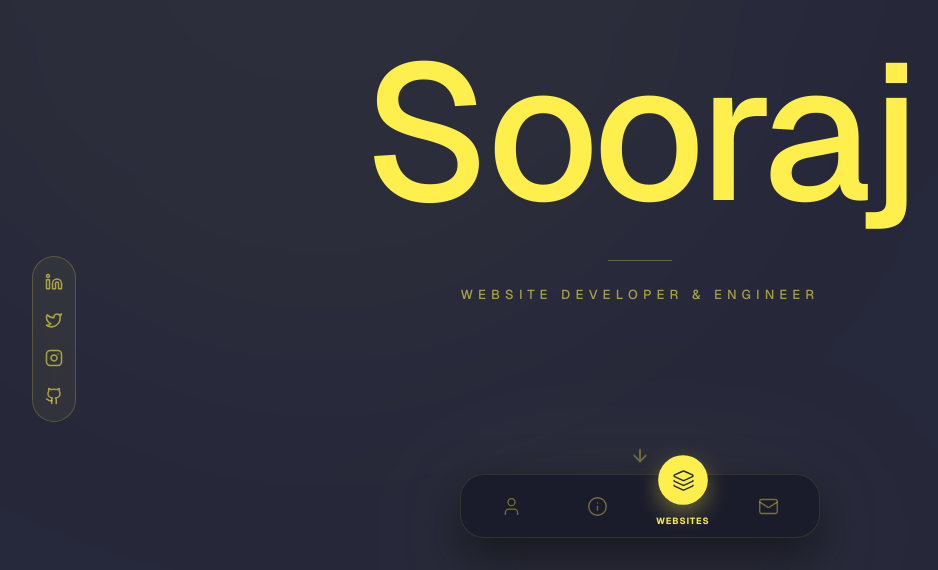
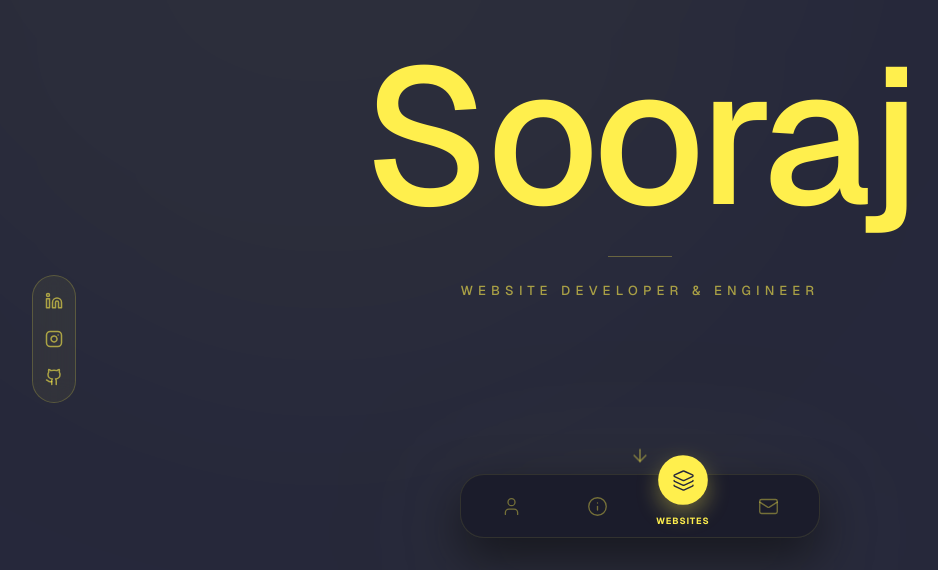
Before and after one commit to soorajjr1951-dev/portfolio, a Next.js app: page / in a window 1280 px wide. Shown: the part 230-800 px from the top of the page, without its empty margins (0-938 px from the left). Built offline with nearby package versions, Linux system fonts and the light colour scheme.

Commit message:
Initial commit

```diff
--- a/src/app/projects/[id]/page.js
+++ b/src/app/projects/[id]/page.js
@@ -1,15 +1,18 @@
-"use client";
-
-import { useParams } from "next/navigation";
 import { PROJECTS } from "@/data/projects";
 import ProjectDetail from "@/components/ProjectDetail";
 
-export default function ProjectPage() {
+export function generateStaticParams() {
+  return PROJECTS.map((project) => ({
+    id: project.id,
+  }));
+}
 
-  const params = useParams();
+export default async function ProjectPage({ params }) {
+
+  const { id } = await params;
 
   const project = PROJECTS.find(
-    (p) => p.id === params.id
+    (p) => p.id === id
   );
 
   if (!project) {
--- a/src/components/Hero.js
+++ b/src/components/Hero.js
@@ -1,10 +1,9 @@
 "use client";
 
-import React from "react";
-import { motion } from "framer-motion";
+import React, { useEffect } from "react";
+import { motion, useAnimation } from "framer-motion";
 import {
   Linkedin,
-  Twitter,
   Instagram,
   ArrowDown,
   Cpu,
@@ -18,6 +17,17 @@ import {
 } from "lucide-react";
 
 export default function Hero() {
+
+  const controls = useAnimation();
+
+  useEffect(() => {
+    const timer = setTimeout(() => {
+      controls.start("visible");
+    }, 2800);
+
+    return () => clearTimeout(timer);
+  }, [controls]);
+
   const techStack = [
     { name: "React", icon: Atom },
     { name: "Next.js", icon: Layers },
@@ -29,8 +39,54 @@ export default function Hero() {
     { name: "Github", icon: Github },
   ];
 
+  const container = {
+    hidden: { opacity: 0 },
+    visible: {
+      opacity: 1,
+      transition: {
+        staggerChildren: 0.25,
+      },
+    },
+  };
+
+  const item = {
+    hidden: { opacity: 0, y: 60 },
+    visible: {
+      opacity: 1,
+      y: 0,
+      transition: {
+        duration: 1,
+        ease: [0.16, 1, 0.3, 1],
+      },
+    },
+  };
+
+  const techContainer = {
+    hidden: {},
+    visible: {
+      transition: {
+        staggerChildren: 0.08,
+        delayChildren: 0.8,
+      },
+    },
+  };
+
+  const techItem = {
+    hidden: { opacity: 0, y: 40 },
+    visible: {
+      opacity: 1,
+      y: 0,
+      transition: { duration: 0.6 },
+    },
+  };
+
   return (
-    <section className="relative min-h-screen flex flex-col px-6 md:px-12 pb-32 overflow-hidden bg-[#26283B]">
+    <motion.section
+      variants={container}
+      initial="hidden"
+      animate={controls}
+      className="relative min-h-screen flex flex-col px-6 md:px-12 pb-32 overflow-hidden bg-[#26283B]"
+    >
 
       {/* Animated Background */}
       <div className="absolute inset-0 overflow-hidden pointer-events-none">
@@ -47,62 +103,59 @@ export default function Hero() {
         />
       </div>
 
-      {/* Social Icons - Sticky Left */}
-      <div className="absolute left-4 md:left-8 top-0 bottom-0 flex items-center z-20">
+      {/* Social Icons */}
+      <motion.div
+        variants={item}
+        className="absolute left-4 md:left-8 top-0 bottom-0 flex items-center z-20"
+      >
         <div className="sticky top-1/2 -translate-y-1/2 flex flex-col gap-5 bg-[#ffef4d]/5 backdrop-blur-md border border-[#ffef4d]/20 rounded-full px-3 py-4 text-[#ffef4d]/60">
 
+          {/* LinkedIn */}
           <a
+            href="https://www.linkedin.com/in/YOUR-LINKEDIN"
+            target="_blank"
+            rel="noopener noreferrer"
             className="hover:text-[#ffef4d] hover:scale-110 transition-all"
-            href="#"
           >
             <Linkedin size={18} />
           </a>
 
+          {/* Instagram */}
           <a
+            href="https://www.instagram.com/YOUR-INSTAGRAM"
+            target="_blank"
+            rel="noopener noreferrer"
             className="hover:text-[#ffef4d] hover:scale-110 transition-all"
-            href="#"
-          >
-            <Twitter size={18} />
-          </a>
-
-          <a
-            className="hover:text-[#ffef4d] hover:scale-110 transition-all"
-            href="#"
           >
             <Instagram size={18} />
           </a>
 
+          {/* GitHub */}
           <a
+            href="https://github.com/YOUR-GITHUB"
+            target="_blank"
+            rel="noopener noreferrer"
             className="hover:text-[#ffef4d] hover:scale-110 transition-all"
-            href="#"
           >
             <Github size={18} />
           </a>
+
         </div>
-      </div>
+      </motion.div>
 
-      {/* Hero */}
+      {/* HERO */}
       <div className="min-h-screen flex flex-col items-center justify-center relative">
-        <motion.div
-          initial={{ opacity: 0 }}
-          animate={{ opacity: 1 }}
-          transition={{ duration: 1.5, delay: 0.5 }}
-          className="text-center space-y-8 max-w-4xl relative z-10"
-        >
+
         <motion.h1
-            initial={{ y: 40, opacity: 0 }}
-            animate={{ y: 0, opacity: 1 }}
-            transition={{ duration: 1.2, delay: 0.7 }}
+          variants={item}
           className="text-[20vw] sm:text-[15vw] md:text-[12rem] font-medium tracking-tight leading-none text-[#ffef4d]"
         >
           Sooraj
         </motion.h1>
 
         <motion.div
-            initial={{ y: 20, opacity: 0 }}
-            animate={{ y: 0, opacity: 1 }}
-            transition={{ duration: 1, delay: 0.9 }}
-            className="flex flex-col items-center gap-6"
+          variants={item}
+          className="flex flex-col items-center gap-6 mt-6"
         >
           <div className="w-16 h-px bg-[#ffef4d]/30" />
 
@@ -110,16 +163,23 @@ export default function Hero() {
             Website Developer & Engineer
           </p>
         </motion.div>
+
+        <motion.div
+          variants={item}
+          className="absolute bottom-25 left-1/2 -translate-x-1/2 animate-bounce text-[#ffef4d]/40"
+        >
+          <ArrowDown size={20} />
         </motion.div>
 
-        <div className="absolute bottom-25 left-1/2 -translate-x-1/2 animate-bounce opacity-40 text-[#ffef4d]">
-          <ArrowDown size={20} />
-        </div>
       </div>
 
-      {/* Tech Stack */}
+      {/* TECH STACK */}
       <div className="max-w-7xl mx-auto w-full pt-20">
-        <div className="border-t border-[#ffef4d]/20 pt-12 grid grid-cols-1 lg:grid-cols-12 gap-12">
+
+        <motion.div
+          variants={item}
+          className="border-t border-[#ffef4d]/20 pt-12 grid grid-cols-1 lg:grid-cols-12 gap-12"
+        >
 
           <div className="lg:col-span-4">
             <p className="text-[11px] uppercase tracking-[0.4em] text-[#ffef4d]/40 mb-4">
@@ -132,35 +192,17 @@ export default function Hero() {
           </div>
 
           <motion.div
+            variants={techContainer}
             className="lg:col-span-8 grid grid-cols-2 sm:grid-cols-3 md:grid-cols-4 lg:grid-cols-5 gap-6 sm:gap-8"
-            initial="hidden"
-            animate="visible"
-            variants={{
-              visible: {
-                transition: {
-                  staggerChildren: 0.1,
-                  repeat: Infinity,
-                  repeatDelay: 1,
-                },
-              },
-            }}
           >
+
             {techStack.map((tech, i) => (
               <motion.div
                 key={i}
-                variants={{
-                  hidden: { opacity: 0, y: 20 },
-                  visible: {
-                    opacity: 1,
-                    y: 0,
-                    transition: {
-                      duration: 0.6,
-                      ease: "easeOut",
-                    },
-                  },
-                }}
+                variants={techItem}
                 className="group flex flex-col gap-4 p-4 border border-[#ffef4d]/10 hover:border-[#ffef4d]/30 hover:bg-[#ffef4d]/5 transition-all rounded-sm"
               >
+
                 <tech.icon
                   size={22}
                   className="text-[#ffef4d]/30 group-hover:text-[#ffef4d] group-hover:scale-110 transition-all duration-500"
@@ -169,12 +211,16 @@ export default function Hero() {
                 <span className="text-[10px] sm:text-[11px] uppercase tracking-widest text-[#ffef4d]/40 group-hover:text-[#ffef4d]">
                   {tech.name}
                 </span>
+
               </motion.div>
             ))}
+
+          </motion.div>
+
         </motion.div>
 
       </div>
-      </div>
-    </section>
+
+    </motion.section>
   );
 }
--- a/src/components/Loader.js
+++ b/src/components/Loader.js
@@ -2,6 +2,14 @@
 
 import { useState, useEffect } from "react";
 import { motion } from "framer-motion";
+
+/* ---------------- CONFIG ---------------- */
+
+const LOADER_INTERVAL = 100; // speed of percentage updates
+const LOADER_EXIT_DELAY = 500; // delay after reaching 100 before closing loader
+const PROGRESS_STEP_MAX = 10; // max random increment
+
+/* ---------------------------------------- */
 
 export default function Loader({ onComplete }) {
   const [count, setCount] = useState(0);
@@ -11,15 +19,17 @@ export default function Loader({ onComplete }) {
       setCount((prev) => {
         if (prev >= 100) {
           clearInterval(timer);
+
           setTimeout(() => {
             if (onComplete) onComplete();
-          }, 500);
+          }, LOADER_EXIT_DELAY);
+
           return 100;
         }
 
-        return prev + Math.floor(Math.random() * 10) + 1;
+        return prev + Math.floor(Math.random() * PROGRESS_STEP_MAX) + 1;
       });
-    }, 100);
+    }, LOADER_INTERVAL);
 
     return () => clearInterval(timer);
   }, [onComplete]);
@@ -27,7 +37,13 @@ export default function Loader({ onComplete }) {
   return (
     <motion.div
       initial={{ opacity: 1 }}
-      exit={{ y: "-100%", transition: { duration: 1, ease: [0.16, 1, 0.3, 1] } }}
+      exit={{
+        y: "-100%",
+        transition: {
+          duration: 1,
+          ease: [0.16, 1, 0.3, 1],
+        },
+      }}
       className="fixed inset-0 z-[200] bg-[#26283B] flex flex-col items-center justify-center"
     >
       <div className="relative overflow-hidden h-24 flex items-center">
--- /dev/null
+++ b/src/components/fadeReveal.js
@@ -0,0 +1,41 @@
+import gsap from "gsap";
+import { ScrollTrigger } from "gsap/ScrollTrigger";
+
+gsap.registerPlugin(ScrollTrigger);
+
+export function fadeReveal(container) {
+  if (!container) return;
+
+  const ctx = gsap.context(() => {
+
+    const elements = gsap.utils.toArray(".fade-reveal");
+
+    elements.forEach((el) => {
+
+      gsap.fromTo(
+        el,
+        {
+          opacity: 0,
+          y: 60,
+        },
+        {
+          opacity: 1,
+          y: 0,
+          duration: 1,
+          ease: "power3.out",
+
+          scrollTrigger: {
+            trigger: el,
+            start: "top 85%",
+            end: "top 40%",
+            toggleActions: "play reverse play reverse",
+          },
+        }
+      );
+
+    });
+
+  }, container);
+
+  return () => ctx.revert();
+}
```
Also changed, not shown: src/components/AboutPage.js (+30 -6 lines), src/data/projects.js (line endings or trailing spaces). Lines whose indentation alone changed are shown as unchanged.
